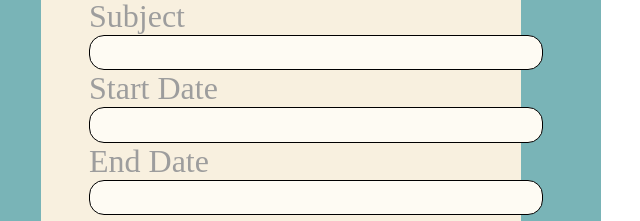
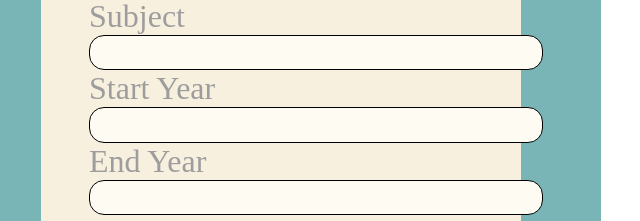
Before and after one commit to Fenroe/CV-Helper, a React (Create React App) app: page / in a window 1280 px wide. Shown: the part 2010-2231 px from the top of the page, without its empty margins (39-679 px from the left). Built offline with nearby package versions, Linux system fonts and the light colour scheme.

Commit message:
refactor

```diff
--- a/src/components/Education.js
+++ b/src/components/Education.js
@@ -53,12 +53,12 @@ class Education extends Component {
           defaultValue = {item.subject}
           onChange = {evt => this.updateSubject(evt.target.value)}
           />
-          <label>Start Date</label>
+          <label>Start Year</label>
           <input
           defaultValue = {item.startDate}
           onChange = {evt => this.updateStartDate(evt.target.value)}
           />
-          <label>End Date</label>
+          <label>End Year</label>
           <input
           defaultValue = {item.endDate}
           onChange = {evt => this.updateEndDate(evt.target.value)}
```
